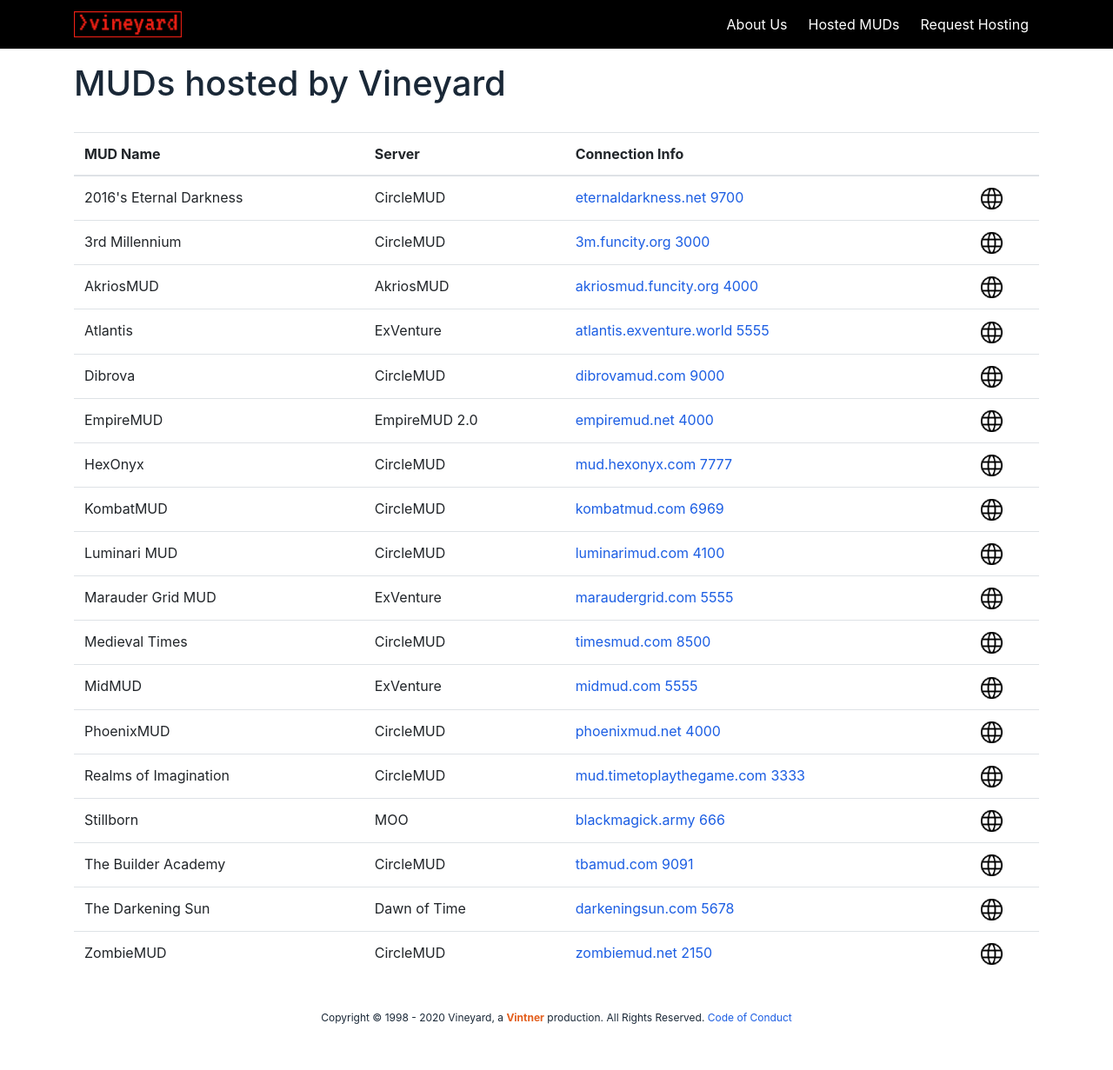
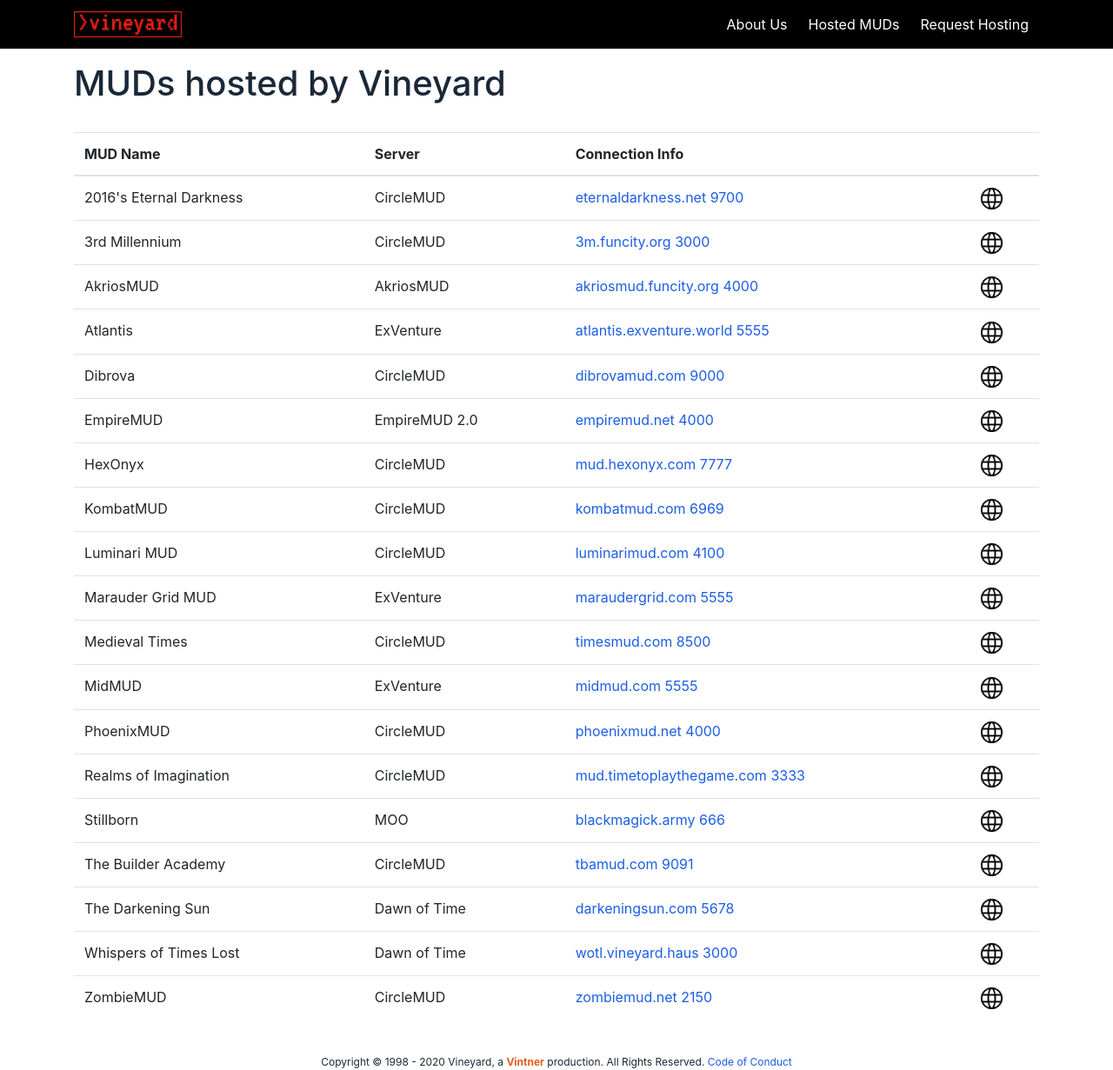
Before and after one commit to vintnerhaus/vineyard.haus, a Jekyll site: the page built from muds.html, in a window 1280 px wide. Shown: the whole page at 87% size. Built offline with Jekyll 4.4.1, drawn with Linux system fonts in a browser that asks for light colours; nearby versions of some CDN libraries; Markdown is read by kramdown in place of the engine named in the settings; before the commit the page ends 1180 px from its top, so only the background shows below that.

Commit message:
Whispers of Time Lost added

```diff
--- a/_data/mud_list.json
+++ b/_data/mud_list.json
@@ -127,5 +127,12 @@
       "server_address": "darkeningsun.com",
       "server_port": "5678",
     },
+    {
+      "mud_name": "Whispers of Times Lost",
+      "server": "Dawn of Time",
+      "site": "www.reddit.com/r/wotlmud",
+      "server_address": "wotl.vineyard.haus",
+      "server_port": "3000",
+    },
   ]
 }
```
